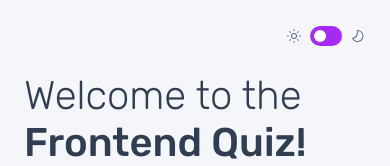
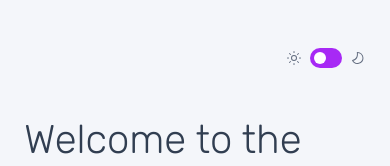
Before and after one commit to huyphan2210/frontend-quiz-app, a React (Vite) app in the folder frontend-quiz-app.client/: page / in a window 390 px wide. Shown: the top 166 px of the page. Built offline with nearby package versions, Linux system fonts and the light colour scheme; no server answers.

Commit message:
Adjust padding-block for .header

```diff
--- a/frontend-quiz-app.client/src/layout/Header/Header.scss
+++ b/frontend-quiz-app.client/src/layout/Header/Header.scss
@@ -5,7 +5,7 @@
   min-height: calc(
     var(--header-content-height) + var(--header-padding-block) * 2
   );
-  padding-block: var(--header-padding-block);
+  padding-block: calc(var(--header-padding-block) + 2rem);
 
   &_quiz-category {
     font-weight: 500;
@@ -15,7 +15,7 @@
     color: var(--text-color);
     display: flex;
     align-items: center;
-    gap: clamp(1rem, 4vw, 2rem);
+    gap: clamp(1rem, 4vw, 1.5rem);
 
     img {
       width: clamp(2.5rem, 12%, 3.5rem);
@@ -73,6 +73,7 @@
     --header-padding-block: 2.5rem;
     --header-content-height: 3.5rem;
     margin-bottom: 9px;
+    padding-block: var(--header-padding-block);
 
     &_mode-toggle {
       &_label {
```
